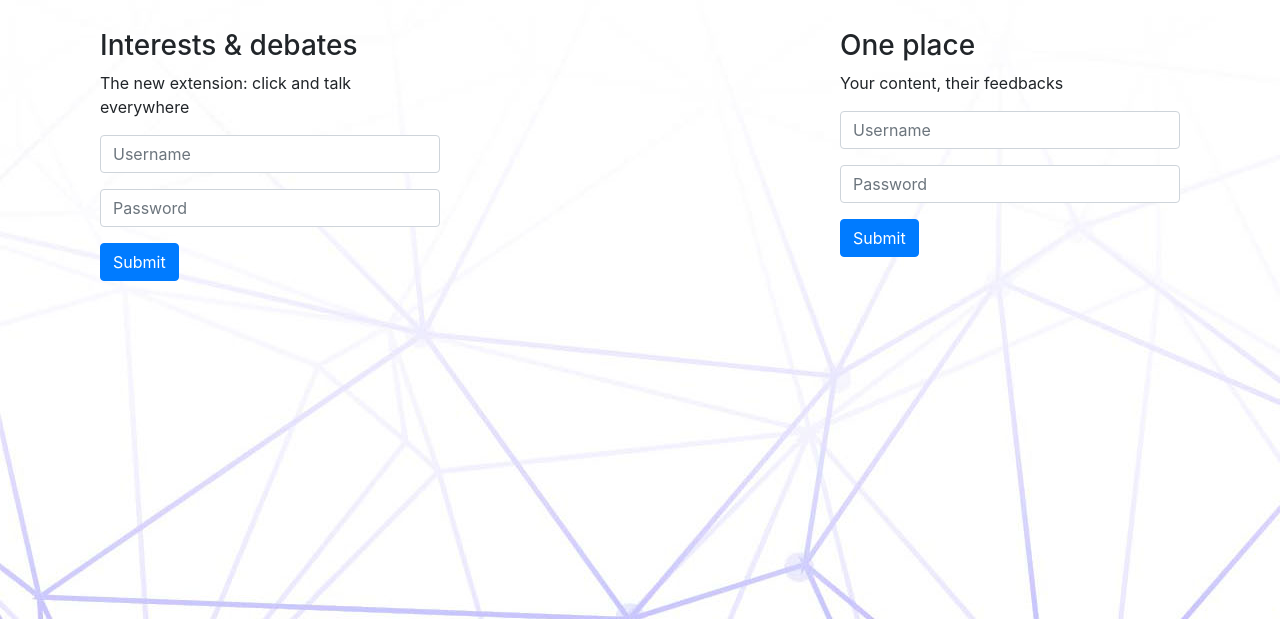
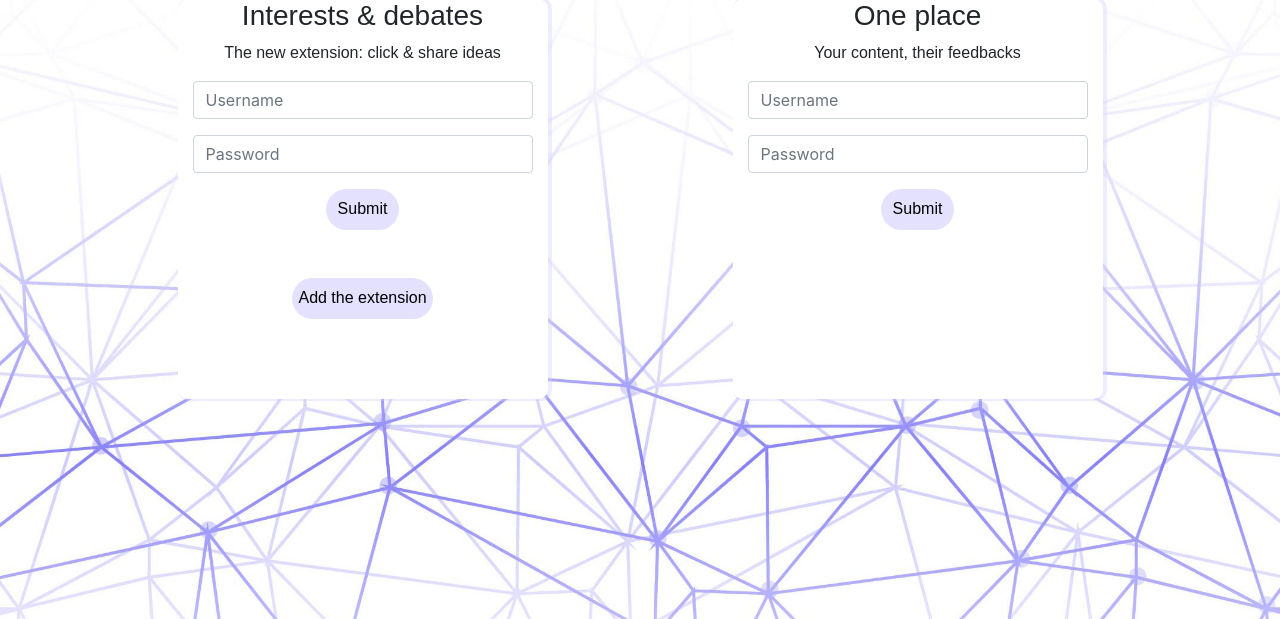
Before and after one commit to PironSteve/intereaction, a plain HTML site: page index.html in a window 1280 px wide. Shown: the part 181-800 px from the top of the page. Drawn offline with nearby package versions, Linux system fonts and the light colour scheme.

Commit message:
avancée

```diff
--- a/css/style.css
+++ b/css/style.css
@@ -1,8 +1,26 @@
 body {
   background-image: url(../img/background.jpg);
+  background-size : 100%;
+  border-top: 10px solid #150042;
 }
+
 nav {
   margin-top: 50px;
+}
+h3{
+    font-family: 'Oswald', sans-serif;
+}
+p{
+    font-family: 'Titillium Web', sans-serif;
+}
+input {
+
+  font-family: 'Titillium Web', sans-serif;
+
+}
+
+.form{
+  padding : 10px;
 }
 .article {
   background-color: darkgrey;
@@ -17,7 +35,49 @@ img {
 .col-md-4 {
   margin: 0 auto;
   top: 40px;
+  width: 433px;
+  height: 400px;
+  background: #FFFFFF;
+  border-radius: 10px;
+  text-align: center;
+  top: 50%;
+  box-shadow: 2px 0 0 2px rgba(208, 205, 252, 0.37);
 }
 .logo {
   width: 150px;
 }
+
+.btn.btn-primary {
+
+
+height: 41px;
+left: 402px;
+top: 616px;
+background: linear-gradient(0deg, rgba(208, 205, 252, 0.37), rgba(208, 205, 252, 0.37)), rgba(208, 205, 252, 0.37);
+border-radius: 30px;
+border : none;
+color : black;
+font-family: 'Titillium Web', sans-serif;
+
+}
+.btn.btn-primary:hover {
+  background-color: #150042;
+  font-family: 'Titillium Web', sans-serif;
+
+}
+
+.form-group {
+  top: 50%;
+
+}
+
+.btndl{
+  height: 41px;
+  left: 402px;
+  top: 616px;
+  background: linear-gradient(0deg, rgba(208, 205, 252, 0.37), rgba(208, 205, 252, 0.37)), rgba(208, 205, 252, 0.37);
+  border-radius: 30px;
+  border : none;
+  color : black;
+  font-family: 'Titillium Web', sans-serif;
+}
--- a/index.html
+++ b/index.html
@@ -10,6 +10,8 @@
       rel="stylesheet"
       integrity="sha384-ggOyR0iXCbMQv3Xipma34MD+dH/1fQ784/j6cY/iJTQUOhcWr7x9JvoRxT2MZw1T"
       crossorigin="anonymous"
+      href="https://fonts.googleapis.com/css?family=Oswald|Titillium+Web" rel="stylesheet"
+      href="https://use.fontawesome.com/releases/v5.7.2/css/all.css" integrity="sha384-fnmOCqbTlWIlj8LyTjo7mOUStjsKC4pOpQbqyi7RrhN7udi9RwhKkMHpvLbHG9Sr" crossorigin="anonymous"
     />
     <title>InterReaction</title>
   </head>
@@ -22,8 +24,9 @@
             <form role="form" action="/topics.html">
               <div class="form-title">
                 <h3>Interests & debates</h3>
-                <p>The new extension: click and talk everywhere</p>
+                <p>The new extension: click & share ideas</p>
               </div>
+
               <div class="form-group">
                 <input
                   type="email"
@@ -43,9 +46,16 @@
               <button type="submit" class="btn btn-primary">
                 Submit
               </button>
+
             </form>
+          </br>
+        </br>
+
+            <button type="submit" class="btndl">
+              <i class="fas fa-download"></i>
+              Add the extension
+            </button>
           </div>
-          <div class="col-md-4"></div>
           <div class="col-md-4">
             <form role="form" action="/topics.html">
               <div class="form-title">
```
